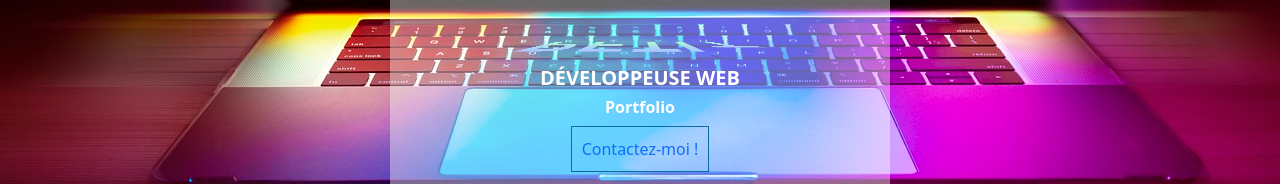
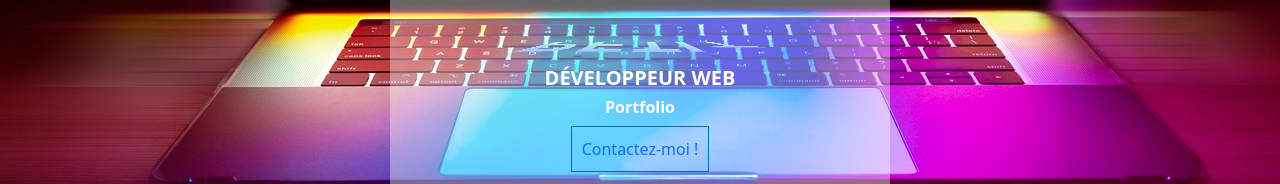
Before and after one commit to sebastien358/portfolio-frontend, a Vue app: page /home in a window 1280 px wide. Shown: the part 437-621 px from the top of the page. Built offline with nearby package versions, Linux system fonts and the light colour scheme.

Commit message:
update header

```diff
--- a/src/features/portfolio/home/views/Home.vue
+++ b/src/features/portfolio/home/views/Home.vue
@@ -15,7 +15,7 @@
           </div>
 
           <div class="mt-4">
-            <h3 class="text-center text-uppercase">Développeuse web</h3>
+            <h3 class="text-center text-uppercase">Développeur web</h3>
             <h4 class="text-center">Portfolio</h4>
           </div>
           <a href="mailto:sebastienpetit27330@gmail.com" class="button">Contactez-moi !</a>
```
